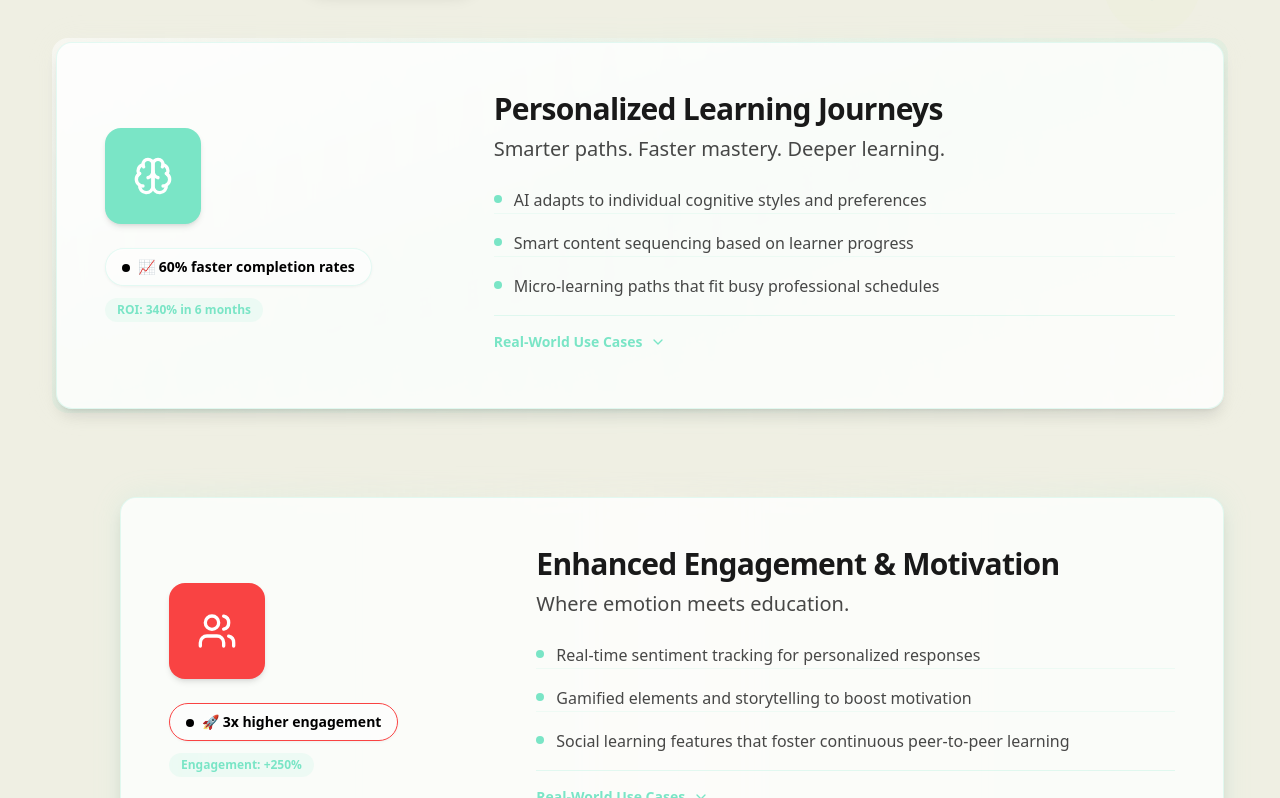
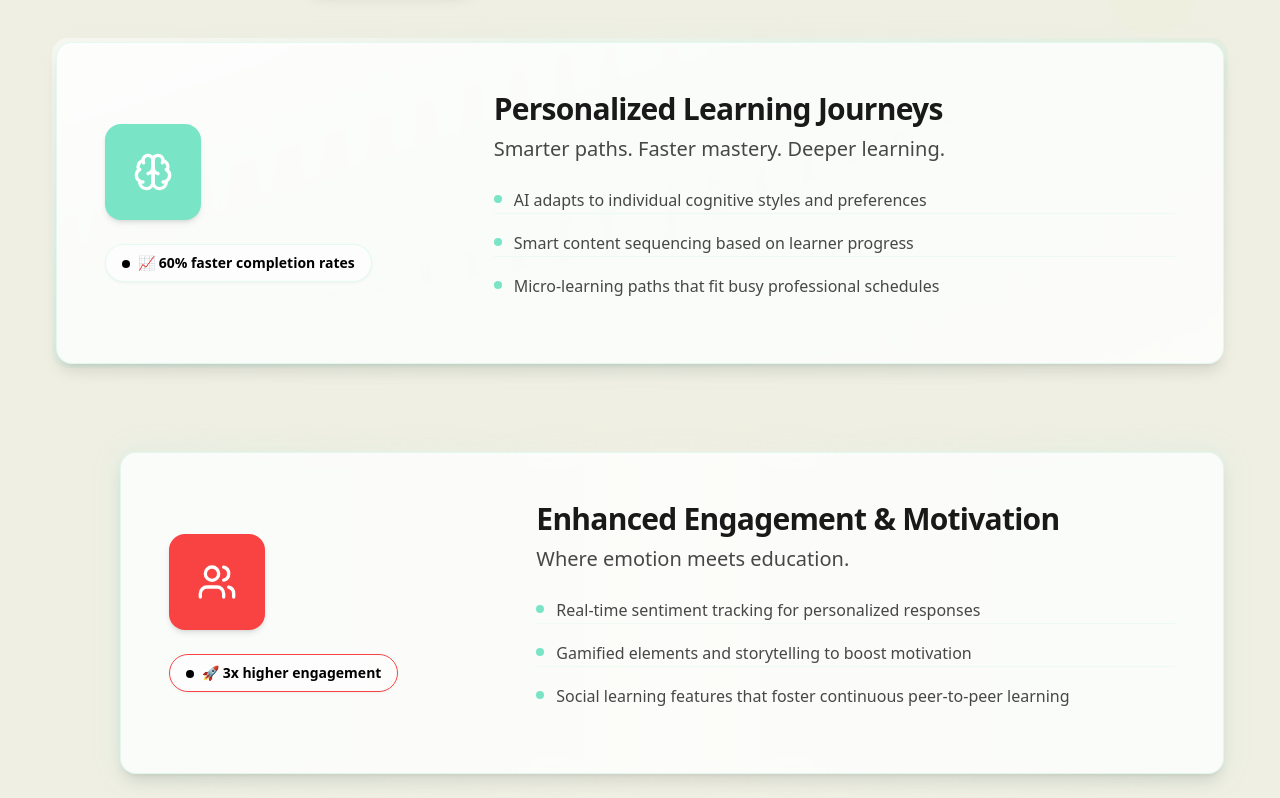
Before and after one commit to kkarakas-lxera/lxera-vision-platform, a React (Vite) app: page / in a window 1280 px wide. Shown: the part 1973-2771 px from the top of the page. Built offline with nearby package versions, Linux system fonts and the light colour scheme.

Commit message:
Remove ROI metrics and use case section
Removed ROI metrics and the "Real-World Use Cases" section from the CapabilityCard component.

```diff
--- a/src/components/CapabilityCard.tsx
+++ b/src/components/CapabilityCard.tsx
@@ -30,6 +30,7 @@ const CapabilityCard = ({
   badgeBorder,
   secondaryIcon: SecondaryIcon,
   index,
+  category,
   useCases = [],
   roiMetrics
 }: CapabilityCardProps) => {
@@ -53,7 +54,7 @@ const CapabilityCard = ({
       <div className="relative z-10 flex flex-col lg:flex-row items-center backdrop-blur-[2px] p-6 lg:p-8 xl:p-12 min-h-[260px] md:min-h-[240px] shadow-lg hover:shadow-2xl bg-white/80 rounded-2xl transition-all duration-300 border border-future-green/20">
         {/* Icon & Stat */}
         <div className="lg:w-1/3 flex flex-col items-center lg:items-start mb-4 lg:mb-0">
-          {/* Icon: enhanced shadow, bounce, pulse and clear focus */}
+          {/* Icon */}
           <div
             className={`w-20 h-20 md:w-24 md:h-24 ${iconBg} rounded-2xl flex items-center justify-center mb-6 shadow-md transition-all duration-300
               group-hover:shadow-emerald-200 group-hover:scale-110 group-hover:animate-bounce-slow focus-visible:ring focus-visible:ring-future-green/50
@@ -73,22 +74,17 @@ const CapabilityCard = ({
               {impactStat}
             </span>
           </div>
-          {roiMetrics && (
-            <div className="mt-3 text-center lg:text-left text-xs bg-future-green/10 text-future-green font-semibold rounded-full px-3 py-1">
-              {roiMetrics}
-            </div>
-          )}
+          {/* Remove ROI metrics text (no longer shown) */}
         </div>
         <div className="lg:w-2/3 pl-0 lg:pl-8">
-          {/* Headings: hierarchy improved */}
+          {/* Headings */}
           <h3 className="text-2xl md:text-3xl font-extrabold text-business-black mb-2 tracking-tight leading-tight">
             {title}
           </h3>
           <p className="text-lg md:text-xl text-business-black/80 font-medium mb-6">
             {valueStatement}
           </p>
-
-          {/* Bullets: more space, visual dividers for grouping */}
+          {/* Bullets */}
           <ul className="space-y-0 mb-4">
             {features.map((feature, featureIndex) => (
               <li
@@ -103,31 +99,7 @@ const CapabilityCard = ({
               </li>
             ))}
           </ul>
-
-          {/* Use Cases accordion, visually grouped */}
-          {useCases.length > 0 && (
-            <div className="border-t border-future-green/20 pt-4 mt-2">
-              <button
-                onClick={() => setIsExpanded(!isExpanded)}
-                className="flex items-center gap-2 text-future-green hover:text-emerald font-semibold text-sm mb-2 focus-visible:outline-none focus-visible:ring focus-visible:ring-future-green/50"
-                aria-expanded={isExpanded}
-                aria-controls={`usecases-${index}`}
-              >
-                <span>Real-World Use Cases</span>
-                {isExpanded ? <ChevronUp className="w-4 h-4" /> : <ChevronDown className="w-4 h-4" />}
-              </button>
-              {isExpanded && (
-                <div className="space-y-2 mt-2" id={`usecases-${index}`}>
-                  {useCases.map((useCase, idx) => (
-                    <div key={idx} className="flex items-start gap-2 text-business-black/70 text-sm">
-                      <span className="w-1.5 h-1.5 bg-emerald rounded-full mt-2 flex-shrink-0"></span>
-                      <span>{useCase}</span>
-                    </div>
-                  ))}
-                </div>
-              )}
-            </div>
-          )}
+          {/* Removed Real-World Use Cases accordion */}
         </div>
       </div>
     </section>
--- a/src/data/capabilitiesData.ts
+++ b/src/data/capabilitiesData.ts
@@ -1,4 +1,3 @@
-
 import { Brain, Heart, BarChart3, Settings, TrendingDown, Zap, Target, Users, Lightbulb, TrendingUp, Shield } from "lucide-react";
 
 export interface CapabilityData {
@@ -37,7 +36,7 @@ export const capabilitiesData: CapabilityData[] = [
       "IT professionals upskilling on cloud technologies at their own pace",
       "Healthcare workers completing compliance training efficiently"
     ],
-    roiMetrics: "ROI: 340% in 6 months"
+    roiMetrics: ""
   },
   {
     icon: Users,
```
